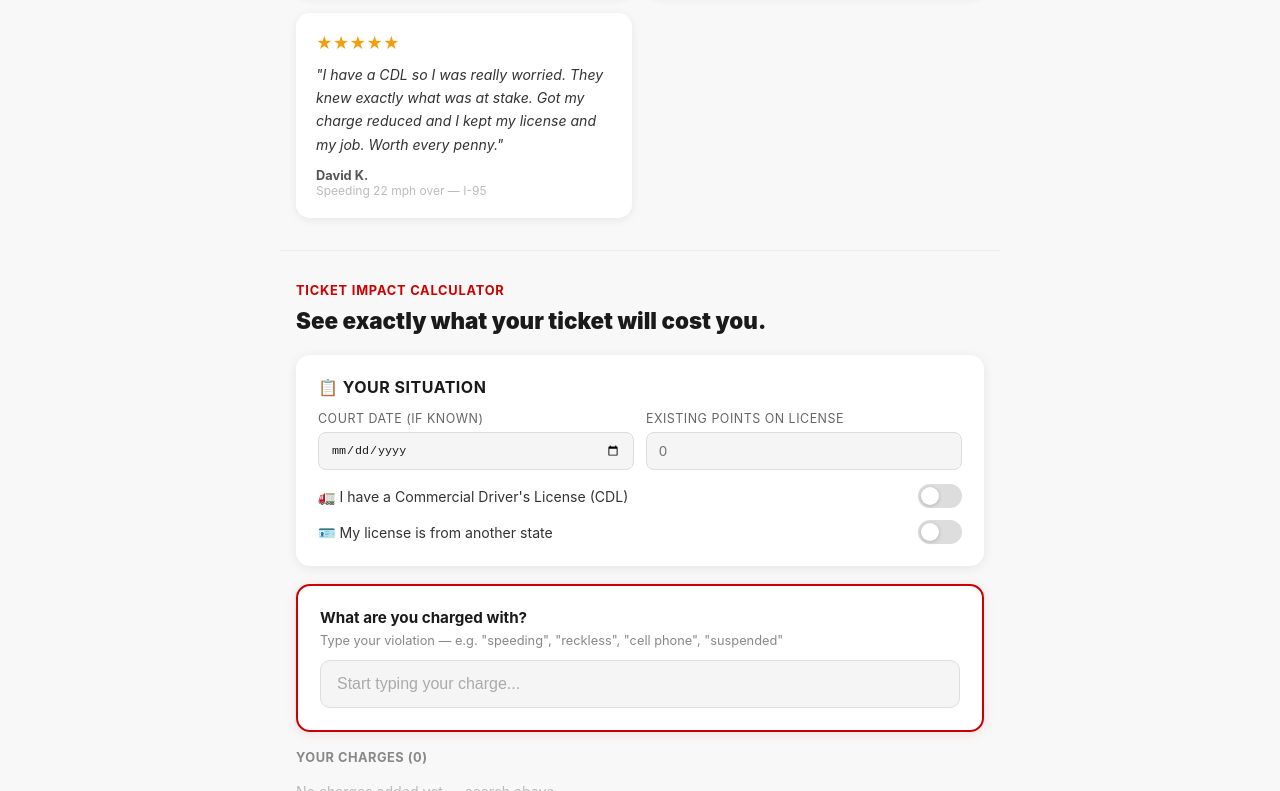
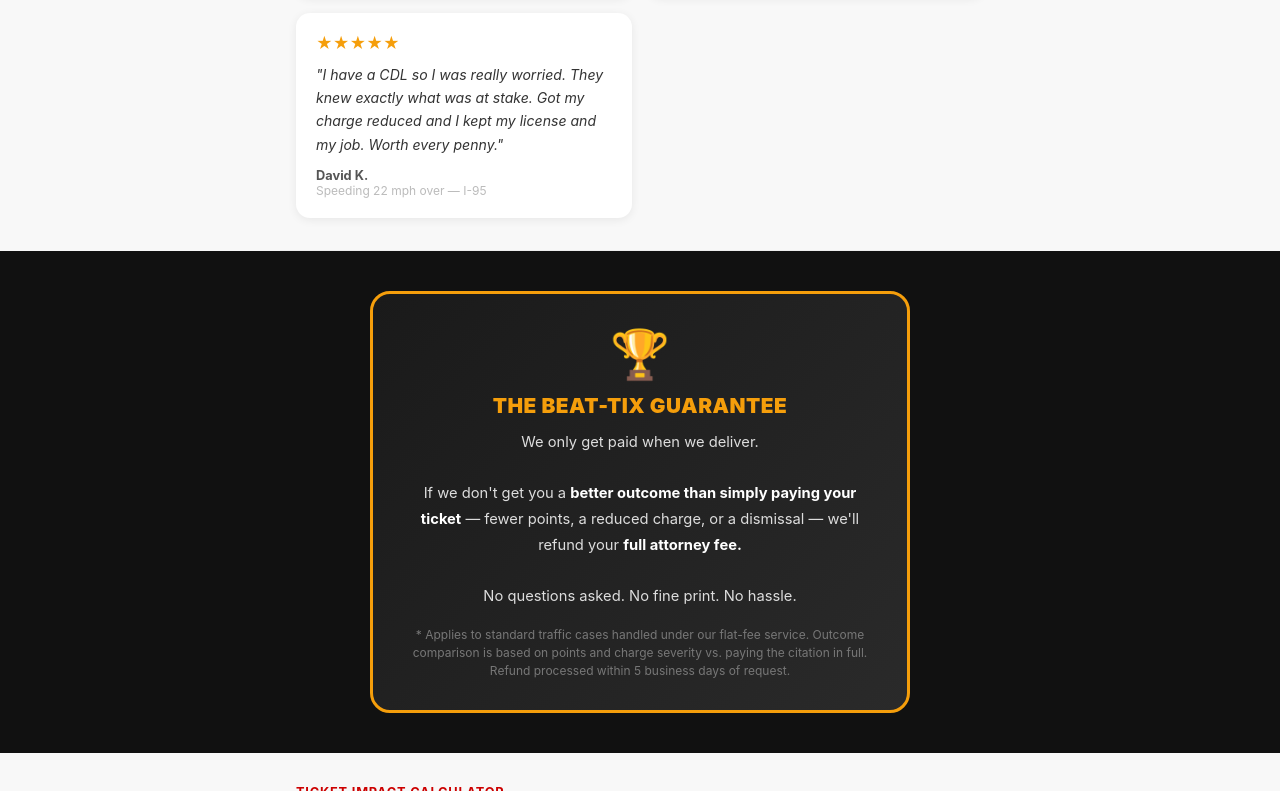
Before and after one commit to niravbabu-max/beat-tix-client, a website: page index.html in a window 1280 px wide. Shown: the part 2009-2800 px from the top of the page. Drawn offline with Linux system fonts and the light colour scheme.

Commit message:
Add 100% money-back guarantee section, trust bar badge, and CTA badge

```diff
--- a/index.html
+++ b/index.html
@@ -218,6 +218,17 @@
 .reminder-success.show { display: block; }
 
 /* ── WhatsApp float ── */
+/* ── Guarantee ── */
+.guarantee-section { background: #111; padding: 40px 20px; text-align: center; }
+.guarantee-badge { display: inline-flex; flex-direction: column; align-items: center; background: linear-gradient(135deg, #1a1a1a, #2a2a2a); border: 3px solid #f59e0b; border-radius: 20px; padding: 30px 36px; max-width: 540px; margin: 0 auto; }
+.guarantee-badge .gb-icon { font-size: 3em; margin-bottom: 10px; }
+.guarantee-badge .gb-title { font-size: 1.3em; font-weight: 900; color: #f59e0b; margin-bottom: 12px; letter-spacing: 0.5px; }
+.guarantee-badge .gb-body { font-size: 0.92em; color: #ddd; line-height: 1.75; margin-bottom: 16px; }
+.guarantee-badge .gb-body strong { color: #fff; }
+.guarantee-badge .gb-fine { font-size: 0.75em; color: #777; line-height: 1.5; }
+.guarantee-mini { display: inline-flex; align-items: center; gap: 8px; background: rgba(245,158,11,0.12); border: 1.5px solid #f59e0b; border-radius: 50px; padding: 7px 16px; font-size: 0.8em; color: #f59e0b; font-weight: 700; margin-top: 14px; }
+
+/* ── WhatsApp float ── */
 .wa-float { position: fixed; bottom: 24px; right: 20px; z-index: 999; display: flex; flex-direction: column; align-items: flex-end; gap: 8px; }
 .wa-bubble { background: #25d366; color: #fff; border-radius: 50px; padding: 12px 18px 12px 14px; display: flex; align-items: center; gap: 10px; text-decoration: none; box-shadow: 0 4px 20px rgba(37,211,102,0.4); font-weight: 700; font-size: 0.88em; }
 .wa-bubble:hover { background: #1eb854; }
@@ -268,6 +279,7 @@
     <div class="trust-item"><span class="ti">🏆</span> 500+ Tickets Dismissed</div>
     <div class="trust-item"><span class="ti">⚡</span> Results in Weeks</div>
     <div class="trust-item"><span class="ti">🚫</span> You Never Go to Court*</div>
+    <div class="trust-item"><span class="ti">💰</span> 100% Money-Back Guarantee</div>
   </div>
 </div>
 
@@ -404,6 +416,20 @@
 </div>
 
 <div class="divider"></div>
+
+<!-- Guarantee -->
+<div class="guarantee-section">
+  <div class="guarantee-badge">
+    <div class="gb-icon">🏆</div>
+    <div class="gb-title">THE BEAT-TIX GUARANTEE</div>
+    <div class="gb-body">
+      We only get paid when we deliver.<br><br>
+      If we don't get you a <strong>better outcome than simply paying your ticket</strong> — fewer points, a reduced charge, or a dismissal — we'll refund your <strong>full attorney fee.</strong><br><br>
+      No questions asked. No fine print. No hassle.
+    </div>
+    <div class="gb-fine">* Applies to standard traffic cases handled under our flat-fee service. Outcome comparison is based on points and charge severity vs. paying the citation in full. Refund processed within 5 business days of request.</div>
+  </div>
+</div>
 
 <!-- Urgency Banner -->
 <div class="urgency-banner" id="urgencyBanner">
@@ -559,6 +585,7 @@
         <span class="cta-feat">✓ Results in Weeks</span>
         <span class="cta-feat">✓ Payment Plans</span>
       </div>
+      <div class="guarantee-mini">🏆 100% Money-Back Guarantee — Better Results or Full Refund</div>
     </div>
 
     <button class="reset-btn" onclick="resetAll()">🔄 Start over</button>
```
